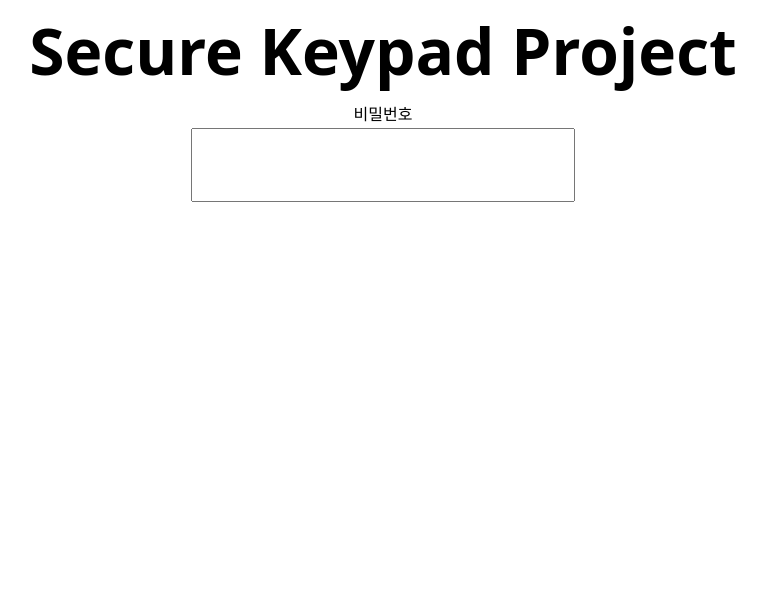
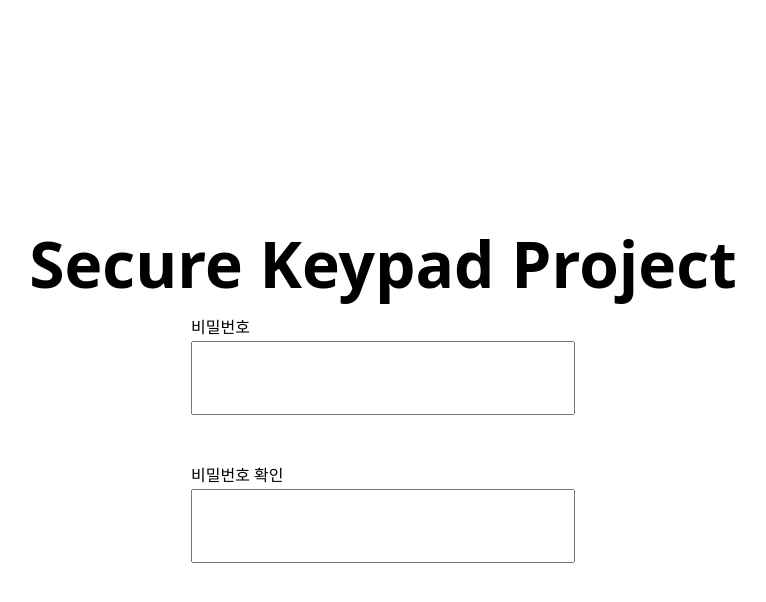
Before and after one commit to sunub/secure-keypad, a React (Create React App) app: page / in a window 1280 px wide. Shown: the top 602 px of the page, without its empty margins (257-1023 px from the left). Built offline with nearby package versions, Linux system fonts and the light colour scheme.

Commit message:
feat: Refactoring the code
Previous code was too dirty. Too many props and many values were mixed up. So i organized it so that the parent component can control the global value and reduce the number of renderings.

```diff
--- a/jest.config.js
+++ b/jest.config.js
@@ -4,6 +4,8 @@ module.exports = {
 	},
 	moduleDirectories: ["node_modules", "src"],
 	moduleNameMapper: {
+		"@/(.*)$": "<rootDir>/src/$1",
+		"@components/(.*)$": "<rootDir>/src/components/$1",
 		"\\.(css|less|scss|sass)$": "identity-obj-proxy",
 	},
 	setupFilesAfterEnv: ["./jest.setup.js"],
--- a/src/App.tsx
+++ b/src/App.tsx
@@ -2,6 +2,7 @@ import React from "react";
 import styled from "styled-components";
 import PageLayout from "./components/PageLayout";
 import KeypadPage from "./pages/KeypadPage";
+import FocusProvider from "./context/FocusContext";
 
 const Global = styled.div`
 	width: 100dvw;
@@ -13,7 +14,9 @@ export default function App() {
 	return (
 		<Global>
 			<PageLayout>
-				<KeypadPage />
+				<FocusProvider>
+					<KeypadPage />
+				</FocusProvider>
 			</PageLayout>
 		</Global>
 	);
--- a/src/components/Input.tsx
+++ b/src/components/Input.tsx
@@ -1,33 +1,39 @@
+import { FocusContext } from "@/context/FocusContext";
 import React, { HTMLAttributes } from "react";
 import { styled } from "styled-components";
 
 interface LabelProps extends HTMLAttributes<HTMLLabelElement> {
+    id: string;
     label: string;
-    children: React.ReactElement
+    children: React.ReactElement;
+    bottomText: string;
 }
 
 const Label = styled.label`
 
 `
 
-export default function Input({ label, children }: LabelProps) {
+export default function Input({ id, label, children, bottomText }: LabelProps) {
     const Child = React.cloneElement(children);
 
     return (<>
-        <Label>
+        <Label htmlFor={id}>
             {label}
         </Label>
         {Child}
+        {bottomText !== null
+            ? <p>{bottomText}</p>
+            : null}
     </>)
 }
 
-type Setters = {
-    focus: React.Dispatch<React.SetStateAction<boolean>>
-}
-
-interface InputProps extends Omit<HTMLAttributes<HTMLInputElement>, "size"> {
-    error?: boolean
-    setters: Setters
+interface InputProps extends HTMLAttributes<HTMLInputElement> {
+    error?: boolean;
+    keypad?: FocusStatus;
+    triggerState: {
+        trigger: boolean,
+        setTrigger: React.Dispatch<React.SetStateAction<boolean>>,
+    }
 }
 
 const PasswordInput = styled.input`
@@ -37,11 +43,31 @@ const PasswordInput = styled.input`
 `
 
 Input.TextField = React.forwardRef(function (props: InputProps, ref: React.MutableRefObject<HTMLInputElement>) {
+    const uses = props.id.includes("insert") ? "insert" : "confirm";
+    const otherUses = uses === "insert" ? "confirm" : "insert";
+
     return (
         <PasswordInput
+            id={props.id}
             ref={ref}
-            onFocus={() => props.setters.focus(true)}
-            {...props}
+            onFocus={() => {
+                const currOpen = props.keypad.focusStatus[uses];
+                const otherOpen = props.keypad.focusStatus[otherUses];
+                if (!currOpen && !otherOpen) {
+                    props.keypad.setFocusStatus(status => {
+                        status[uses] = !currOpen;
+                        return status
+                    })
+                } else {
+                    props.keypad.setFocusStatus(status => {
+                        status[uses] = !currOpen;
+                        status[otherUses] = !otherOpen;
+                        return status
+                    })
+                }
+
+                props.triggerState.setTrigger(!props.triggerState.trigger)
+            }}
         />
     )
 })
--- a/src/components/KeyLayout/FunctionKeypad/FunctionKeypad.tsx
+++ b/src/components/KeyLayout/FunctionKeypad/FunctionKeypad.tsx
@@ -1,15 +1,27 @@
+import { FocusContext } from "@/context/FocusContext";
 import React from "react";
 
 interface FunctionPadProps {
-    set: React.Dispatch<React.SetStateAction<boolean>>
+    uses: string;
+    set: React.Dispatch<React.SetStateAction<InputStatus>>;
+    triggerState: {
+        trigger: boolean,
+        setTrigger: React.Dispatch<React.SetStateAction<boolean>>,
+    }
 }
 
-export default function FunctionKeypad({ set }: FunctionPadProps) {
+export default function FunctionKeypad({ uses, set, triggerState }: FunctionPadProps) {
+    const keypad = React.useContext(FocusContext);
+
     return (
         <div>
             <button
                 onClick={() => {
-                    set(false);
+                    triggerState.setTrigger(!triggerState.trigger)
+                    set(status => {
+                        status[uses] = false;
+                        return status
+                    })
                 }}
             >
                 확인
--- a/src/components/KeyLayout/Pads.tsx
+++ b/src/components/KeyLayout/Pads.tsx
@@ -2,23 +2,26 @@ import React from "react"
 import NumKeypad from "./NumKeypad/index"
 import FunctionKeypad from "./FunctionKeypad/index"
 import { createPadButtons } from "./Pads.helper"
+import { FocusContext } from "@/context/FocusContext"
 
-type Setters = {
-    focus: React.Dispatch<React.SetStateAction<boolean>>
+interface KeypadProps {
+    uses: string;
+    keypad: FocusStatus;
+    triggerState: {
+        trigger: boolean,
+        setTrigger: React.Dispatch<React.SetStateAction<boolean>>,
+    }
 }
 
-interface KeypadProps {
-    setters: Setters
-}
-
-export default function Pads({ setters }: KeypadProps) {
+export default function Pads({ uses, keypad, triggerState }: KeypadProps) {
     const padButtons = createPadButtons();
+    const id = uses === "insert" ? "keypad__insert--keypad" : "keypad__confirm--keypad"
 
     return (
-
-        <div>
+        <div id={id}>
+            <p>6자리로 입력해주세요</p>
             <NumKeypad buttons={padButtons} />
-            <FunctionKeypad set={setters.focus} />
+            <FunctionKeypad uses={uses} set={keypad.setFocusStatus} triggerState={triggerState} />
         </div>
     )
 }
--- a/src/components/Keypad/Keypad.tsx
+++ b/src/components/Keypad/Keypad.tsx
@@ -2,28 +2,33 @@ import React from "react"
 import Input from "../Input"
 import Pads from "../KeyLayout/index"
 import { styled } from "styled-components"
+import { FocusContext } from "@/context/FocusContext"
+import Spacer from "../Spacer"
 
-type Setters = {
-    focus: React.Dispatch<React.SetStateAction<boolean>>
+
+interface KeypadProps {
+    uses: string;
+    label: string;
+    text: string;
+    triggerState: {
+        trigger: boolean,
+        setTrigger: React.Dispatch<React.SetStateAction<boolean>>,
+    }
 }
 
-interface KeypadProps {
-    setters: Setters
-}
-
-export default function Keypad() {
-    const [isFocus, setFocus] = React.useState(false);
-
-    const setters = {
-        focus: setFocus
-    }
+export default function Keypad({ uses, label, text, triggerState }: KeypadProps) {
+    const keypad = React.useContext(FocusContext);
+    const id = uses === "insert"
+        ? "keypad__insert--input"
+        : "keypad__confrim--input";
 
     return (
         <>
-            <Input label="비밀번호">
-                <Input.TextField setters={setters} />
+            <Input label={label} id={id} bottomText={keypad.focusStatus[uses] ? text : null}>
+                <Input.TextField keypad={keypad} id={id} triggerState={triggerState} />
             </Input>
-            {isFocus ? <Pads setters={setters} /> : null}
+            <Spacer size={24} />
+            {keypad.focusStatus[uses] ? <Pads uses={uses} keypad={keypad} triggerState={triggerState} /> : null}
         </>
     )
 }
--- /dev/null
+++ b/src/components/KeypadConfrim/index.ts
@@ -0,0 +1,2 @@
+export * from "./KeypadConfirm";
+export { default } from "./KeypadConfirm";
--- /dev/null
+++ b/src/context/FocusContext.tsx
@@ -0,0 +1,23 @@
+import React from "react";
+
+type InputStatus = {
+    insert: boolean,
+    confirm: boolean,
+}
+
+type ContextValue = {
+    focusStatus: InputStatus,
+    setFocusStatus: React.Dispatch<React.SetStateAction<InputStatus>>,
+}
+
+export const FocusContext = React.createContext<ContextValue>(null)
+
+export default function FocusProvider({ children }: { children: React.ReactNode }) {
+    const [focusStatus, setFocusStatus] = React.useState<InputStatus>({ insert: false, confirm: false });
+
+    return (
+        <FocusContext.Provider value={{ focusStatus, setFocusStatus }}>
+            {children}
+        </FocusContext.Provider>
+    )
+}
--- a/src/pages/KeypadPage.tsx
+++ b/src/pages/KeypadPage.tsx
@@ -3,29 +3,62 @@ import Txt from "@components/Txt"
 import Keypad from "@components/Keypad/Keypad"
 import Spacer from "@/components/Spacer"
 import { styled } from "styled-components"
+import FocusProvider, { FocusContext } from "@/context/FocusContext"
 
 const Section = styled.section`
     display: flex;
+    flex-direction: column;
 
+    width: fit-content;
+    `
+const Container = styled.div`
+    width: 100%;
+    height: 100%;
+
+    display: flex;
     flex-direction: column;
     justify-content: center;
     align-items: center;
 `
 
 export default function KeypadPage() {
-    const [isFocus, setFocus] = React.useState(false);
+    const keypad = React.useContext(FocusContext);
+    const [trigger, setTrigger] = React.useState(false)
 
-    const setters = {
-        focus: setFocus
+    function focusingOut(e: MouseEvent) {
+        const currTarget = e.target as HTMLElement;
+        const keypadArea = document.getElementById("keypad-page-area");
+
+        if (!keypadArea.contains(currTarget)) {
+            console.log(32);
+        }
     }
 
+    React.useEffect(() => {
+        document.addEventListener("click", e => focusingOut(e))
+
+        return document.removeEventListener("click", focusingOut)
+    }, [])
+
     return (
-        <Section id="keypad-page-area">
+        <Container>
             <Txt type="h3">
                 Secure Keypad Project
             </Txt>
-            <Keypad />
-            <Spacer vertical="vert" size={24} />
-        </Section>
+            <Section id="keypad-page-area">
+                <Keypad
+                    uses="insert"
+                    label="비밀번호"
+                    text="비밀번호를 입력해주세요"
+                    triggerState={{ trigger, setTrigger }} />
+                <Spacer vertical="vert" size={24} />
+
+                <Keypad
+                    uses="confirm"
+                    label="비밀번호 확인"
+                    text="비밀번호를 입력하세요"
+                    triggerState={{ trigger, setTrigger }} />
+            </Section>
+        </Container>
     )
 }
```
Also changed, not shown: src/components/KeypadConfrim/KeypadConfirm.tsx (added, +30 -0 lines), src/global.d.ts (+19 -0 lines), 1 other file (tests, documents, lock files or other folders).
